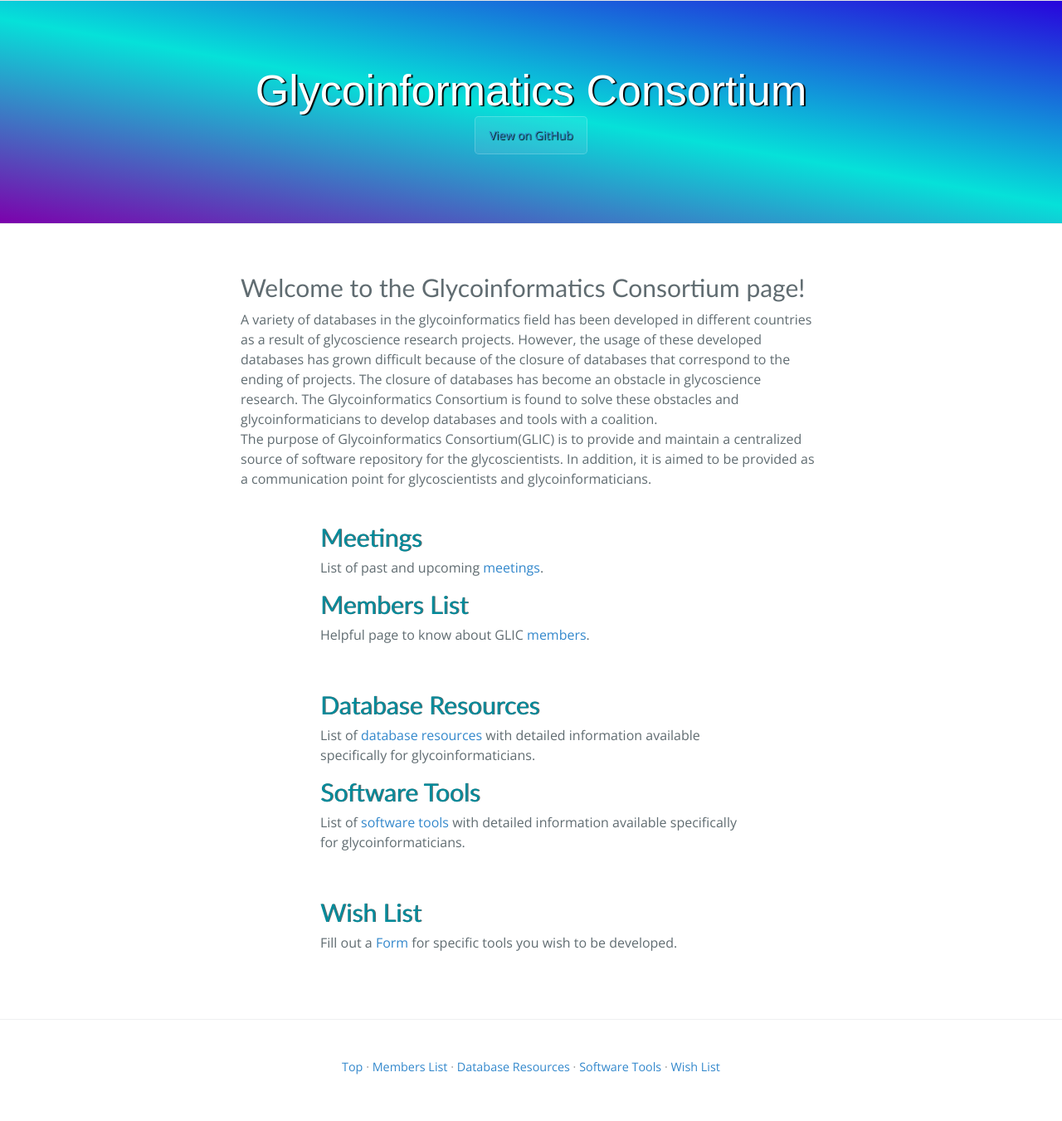
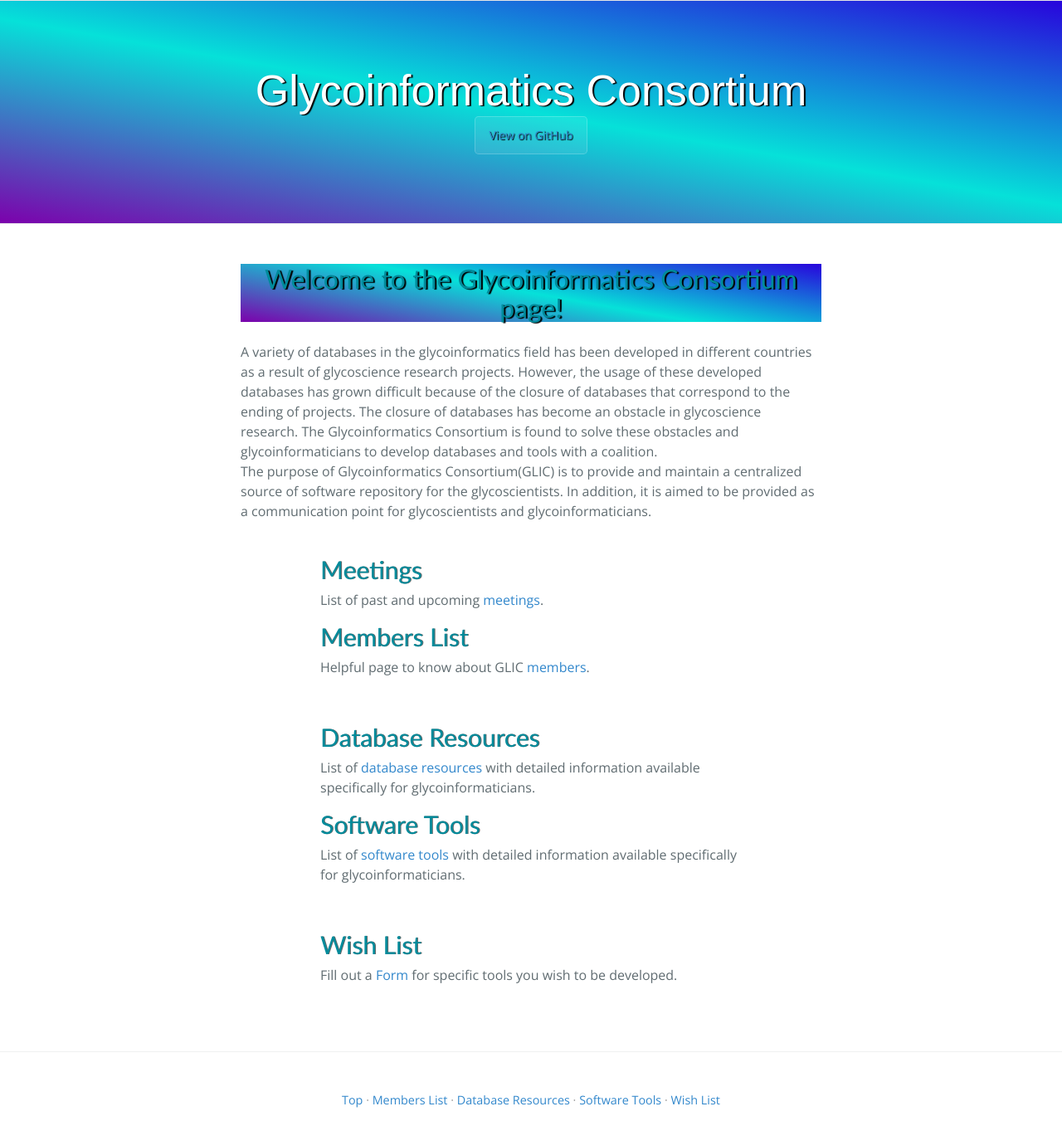
Before and after one commit to AokiCE/testglicpage, a Jekyll site: the page built from index.md, in a window 1280 px wide. Shown: the whole page at 83% size. Built offline with Jekyll 4.4.1, drawn with Linux system fonts in a browser that asks for light colours; nearby versions of some CDN libraries; before the commit the page ends 1311 px from its top, so only the background shows below that.

Commit message:
Update top.html

```diff
--- a/_layouts/top.html
+++ b/_layouts/top.html
@@ -9,7 +9,8 @@
 	<div role="main">
 		<article>
 			<div class="top-section">
-		<h2>Welcome to the Glycoinformatics Consortium page!</h2>
+		<h1 style="color: #008B9B;">Welcome to the Glycoinformatics Consortium page!</h1>
+				<br>
 	<p>A variety of databases in the glycoinformatics field has been developed in different countries as a result of glycoscience research projects.
 	However, the usage of these developed databases has grown difficult because of the closure of databases that correspond to the ending of projects.
 	The closure of databases has become an obstacle in glycoscience research.
```
